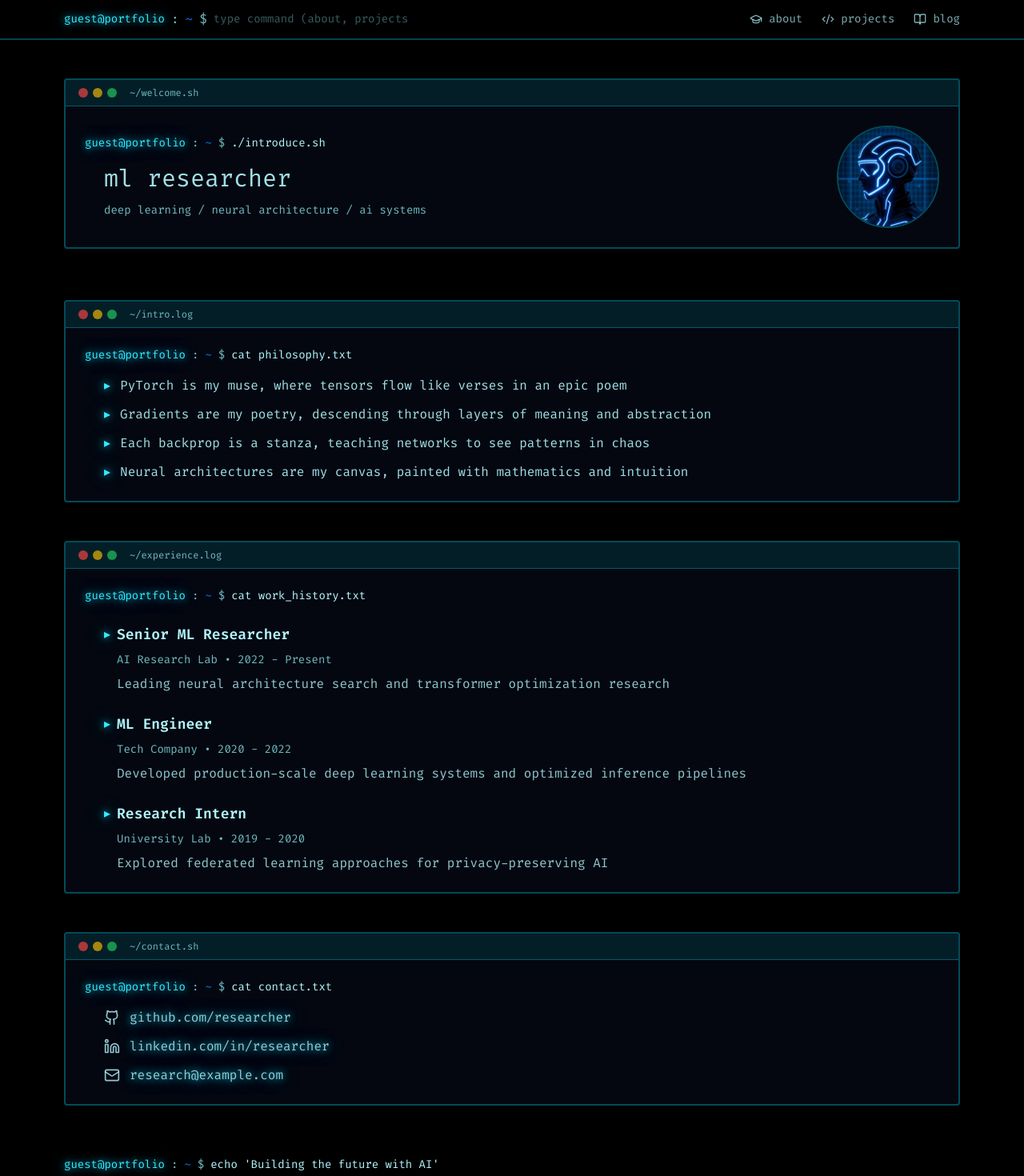
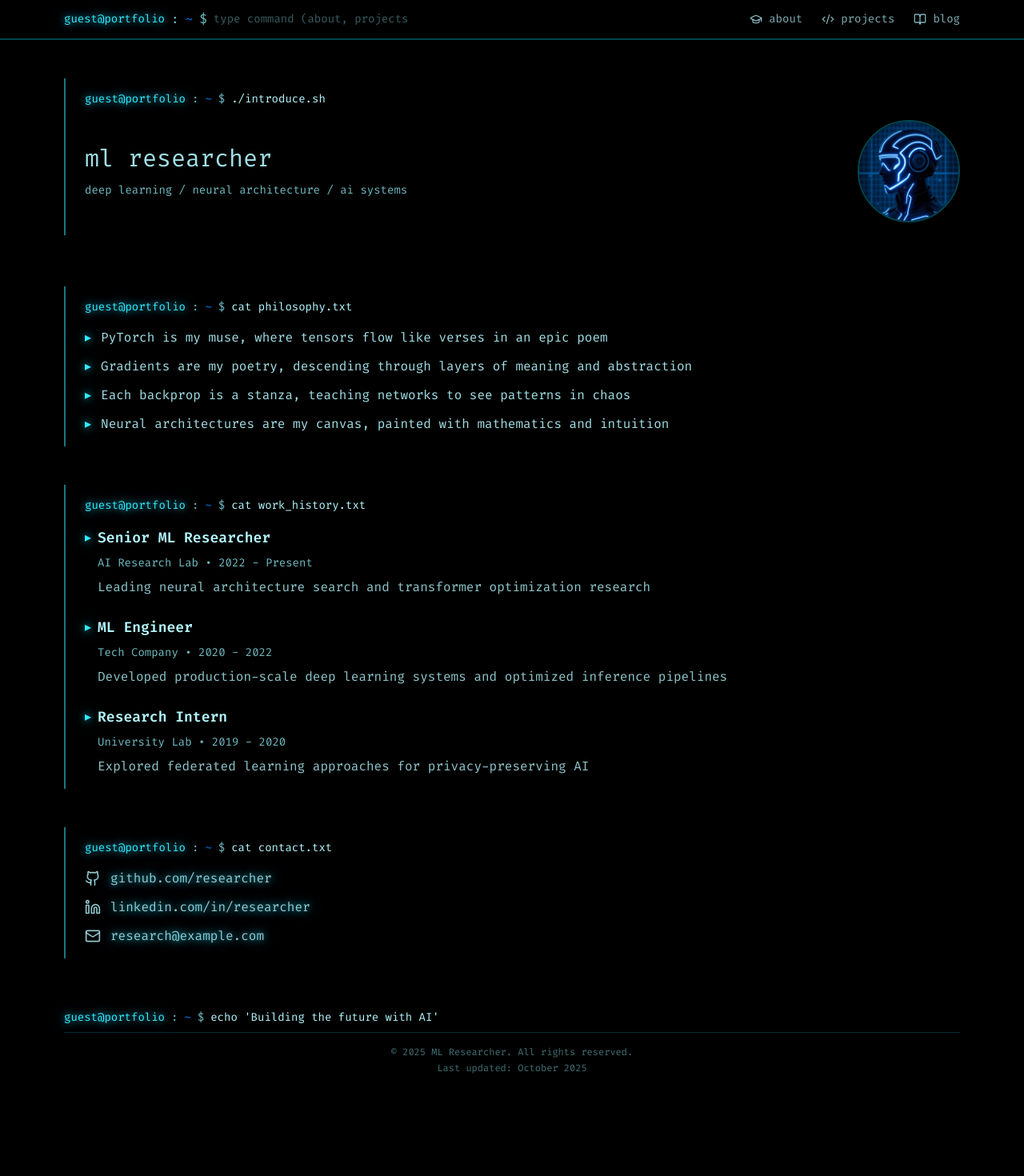
Before and after one commit to gjyotin305/gjyotin305.github.io, a React (Vite) app: page / in a window 1280 px wide. Shown: the top 1470 px of the page at 80% size. After the commit the page ends 1391 px from the top, so only its background shows below. Built offline with nearby package versions, Linux system fonts and the light colour scheme; the HTML template or start-up script is replaced by a standard one.

Commit message:
Refactor section boxes

```diff
--- a/src/pages/Index.tsx
+++ b/src/pages/Index.tsx
@@ -75,11 +75,10 @@ const Index = () => {
       <div className="relative z-10 container mx-auto px-4 py-12 max-w-6xl">
         {/* Header */}
         <header className="mb-16">
-          <TerminalWindow title="~/welcome.sh">
-            <div className="flex items-center justify-between gap-8">
-              <div className="space-y-4 flex-1">
+          <div className="border-l-2 border-accent/50 pl-6 py-4">
             <TerminalPrompt command="./introduce.sh" />
-                <div className="ml-6 space-y-3">
+            <div className="flex items-center justify-between gap-8 mt-4">
+              <div className="space-y-3 flex-1">
                 <h1 className="text-2xl md:text-3xl font-normal text-foreground/90">
                   ml researcher
                 </h1>
@@ -87,22 +86,20 @@ const Index = () => {
                   deep learning / neural architecture / ai systems
                 </p>
               </div>
-              </div>
               <img
                 src={profilePic}
                 alt="Profile"
                 className="w-24 h-24 md:w-32 md:h-32 rounded-full border-2 border-primary/30 object-cover"
               />
             </div>
-          </TerminalWindow>
+          </div>
         </header>
 
         {/* Intro Section */}
         <div className="mb-12">
-          <TerminalWindow title="~/intro.log">
-            <div className="space-y-4">
+          <div className="border-l-2 border-accent/50 pl-6 py-4">
             <TerminalPrompt command="cat philosophy.txt" />
-              <div className="ml-6 space-y-3 text-foreground/90">
+            <div className="mt-4 space-y-3 text-foreground/90">
               <div className="flex items-start gap-3">
                 <span className="text-accent terminal-glow">▸</span>
                 <p>PyTorch is my muse, where tensors flow like verses in an epic poem</p>
@@ -121,15 +118,13 @@ const Index = () => {
               </div>
             </div>
           </div>
-          </TerminalWindow>
         </div>
 
         {/* Work Experience */}
         <div className="mb-12">
-          <TerminalWindow title="~/experience.log">
-            <div className="space-y-6">
+          <div className="border-l-2 border-accent/50 pl-6 py-4">
             <TerminalPrompt command="cat work_history.txt" />
-              <div className="ml-6 space-y-6">
+            <div className="mt-4 space-y-6">
               <div className="space-y-2">
                 <div className="flex items-center gap-2">
                   <span className="text-accent terminal-glow">▸</span>
@@ -158,14 +153,13 @@ const Index = () => {
               </div>
             </div>
           </div>
-          </TerminalWindow>
         </div>
 
         {/* Contact */}
-        <TerminalWindow title="~/contact.sh">
-          <div className="space-y-4">
+        <div className="mb-12">
+          <div className="border-l-2 border-accent/50 pl-6 py-4">
             <TerminalPrompt command="cat contact.txt" />
-            <div className="ml-6 space-y-3">
+            <div className="mt-4 space-y-3">
               <a href="https://github.com" target="_blank" rel="noopener noreferrer"
                  className="flex items-center gap-3 text-foreground/80 hover:text-accent transition-colors">
                 <Github className="w-5 h-5" />
@@ -183,7 +177,7 @@ const Index = () => {
               </a>
             </div>
           </div>
-        </TerminalWindow>
+        </div>
 
         {/* Footer */}
         <footer className="mt-16 text-center space-y-2">
```
Lines whose indentation alone changed are shown as unchanged.
